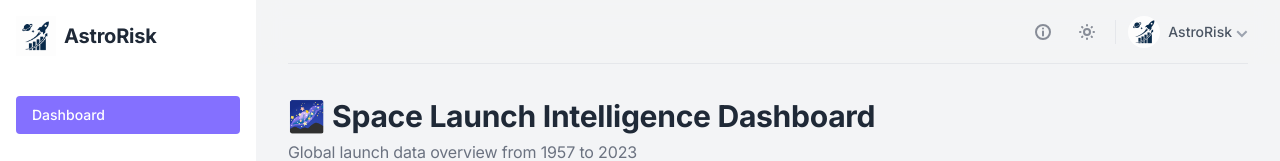
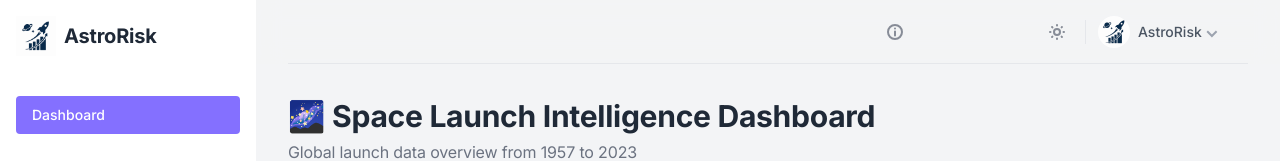
Before and after one commit to Stezee96/space-analysis-frontend, a React (Vite) app: page / in a window 1280 px wide. Shown: the top 161 px of the page. Built offline with nearby package versions, Linux system fonts and the light colour scheme; no server answers.

Commit message:
Fix CLS issues by reserving width in DropdownProfile and setting min height for filter panel

```diff
--- a/src/components/DropdownFilter.jsx
+++ b/src/components/DropdownFilter.jsx
@@ -54,7 +54,7 @@ function DropdownFilter({ align }) {
   });
 
   return (
-    <div className="relative inline-flex">
+    <div className="relative inline-flex min-w-[150px]">
       <button
         ref={trigger}
         className="btn px-2.5 bg-white dark:bg-gray-800 border-gray-200 hover:border-gray-300 dark:border-gray-700/60 dark:hover:border-gray-600 text-gray-400 dark:text-gray-500"
--- a/src/components/DropdownHelp.jsx
+++ b/src/components/DropdownHelp.jsx
@@ -33,7 +33,7 @@ function DropdownHelp({
   });
 
   return (
-    <div className="relative inline-flex">
+    <div className="relative inline-flex min-w-[150px]">
       <button
         ref={trigger}
         className={`w-8 h-8 flex items-center justify-center hover:bg-gray-100 lg:hover:bg-gray-200 dark:hover:bg-gray-700/50 dark:lg:hover:bg-gray-800 rounded-full ${dropdownOpen && 'bg-gray-200 dark:bg-gray-800'}`}
--- a/src/components/DropdownNotifications.jsx
+++ b/src/components/DropdownNotifications.jsx
@@ -33,7 +33,7 @@ function DropdownNotifications({
   });
 
   return (
-    <div className="relative inline-flex">
+    <div className="relative inline-flex min-w-[150px]">
       <button
         ref={trigger}
         className={`w-8 h-8 flex items-center justify-center hover:bg-gray-100 lg:hover:bg-gray-200 dark:hover:bg-gray-700/50 dark:lg:hover:bg-gray-800 rounded-full ${dropdownOpen && 'bg-gray-200 dark:bg-gray-800'}`}
--- a/src/components/DropdownProfile.jsx
+++ b/src/components/DropdownProfile.jsx
@@ -31,7 +31,7 @@ function DropdownProfile({
   });
 
   return (
-    <div className="relative inline-flex">
+    <div className="relative inline-flex min-w-[150px]">
       <button
         ref={trigger}
         className="inline-flex justify-center items-center group"
--- a/src/pages/Dashboard.jsx
+++ b/src/pages/Dashboard.jsx
@@ -47,7 +47,7 @@ function Dashboard() {
               <div className="col-span-12 space-y-6">
                 <StatOverview />
                 <InsightsPanel />
-                <div className="bg-white dark:bg-slate-800 p-4 rounded-xl shadow">
+                  <div className="bg-white dark:bg-slate-800 p-4 rounded-xl shadow h-[200px]">
                   <GlobalFilterPanel filters={filters} setFilters={setFilters} />
                 </div>
               </div>
```
